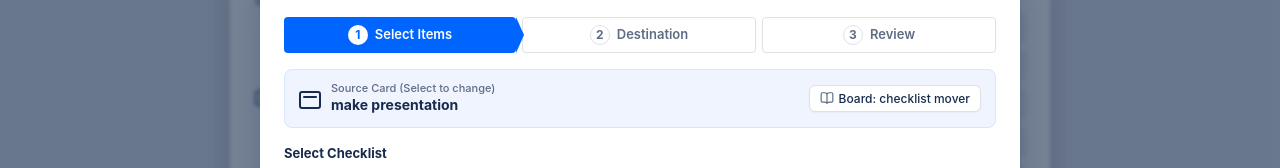
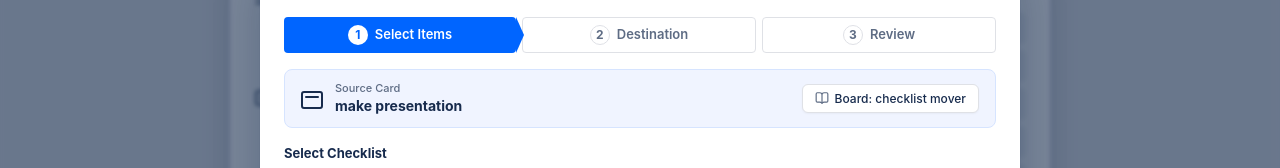
Before and after one commit to Techexplified/checklistmoverfrontend, a React (Vite) app: page / in a window 1280 px wide. Both pictures are taken after a click on the button "Open Checklist Mover". Shown: the part 226-394 px from the top of the page. Built offline with nearby package versions, Linux system fonts and the light colour scheme; a web font is replaced by a local one.

Commit message:
fix: restore pixel-perfect Source Card banner matching mockup design

```diff
--- a/src/App.css
+++ b/src/App.css
@@ -883,21 +883,31 @@
   background: #F0F4FF;
   border: 1px solid #D6E4FF;
   border-radius: 8px;
-  padding: 12px 14px;
+  padding: 12px 16px;
   display: flex;
   align-items: center;
   justify-content: space-between;
+  gap: 16px;
 }
 
 .source-card-left {
   display: flex;
   align-items: center;
-  gap: 10px;
+  gap: 12px;
+  min-width: 0;
 }
 
 .card-symbol-box {
   display: flex;
   align-items: center;
+  flex-shrink: 0;
+}
+
+.source-card-text-group {
+  display: flex;
+  flex-direction: column;
+  gap: 2px;
+  min-width: 0;
 }
 
 .source-card-meta {
@@ -911,20 +921,66 @@
   font-size: 14px;
   font-weight: 700;
   color: #172B4D;
+  line-height: 1.3;
+}
+
+.source-card-select-wrapper {
+  position: relative;
+  display: inline-flex;
+  align-items: center;
+  max-width: fit-content;
+}
+
+.source-card-clean-select {
+  appearance: none;
+  -webkit-appearance: none;
+  -moz-appearance: none;
+  background: transparent;
+  border: none;
+  padding: 0 18px 0 0;
+  margin: 0;
+  font-size: 14px;
+  font-weight: 700;
+  color: #172B4D;
+  cursor: pointer;
+  outline: none;
+  font-family: inherit;
+  line-height: 1.3;
+  transition: color 0.15s ease;
+}
+
+.source-card-clean-select:hover {
+  color: #0065FF;
+}
+
+.source-clean-chevron {
+  position: absolute;
+  right: 0;
+  top: 50%;
+  transform: translateY(-50%);
+  color: #5E6C84;
+  pointer-events: none;
+  transition: color 0.15s ease;
+}
+
+.source-card-select-wrapper:hover .source-clean-chevron {
+  color: #0065FF;
 }
 
 .board-badge {
   display: flex;
   align-items: center;
-  gap: 5px;
+  gap: 6px;
   background: #FFFFFF;
   border: 1px solid #DFE1E6;
-  padding: 4px 10px;
+  padding: 5px 12px;
   border-radius: 6px;
   font-size: 12px;
   font-weight: 500;
   color: #172B4D;
   box-shadow: 0 1px 2px rgba(0, 0, 0, 0.04);
+  white-space: nowrap;
+  flex-shrink: 0;
 }
 
 .board-badge-icon {
--- a/src/components/ChecklistMoverModal.jsx
+++ b/src/components/ChecklistMoverModal.jsx
@@ -204,41 +204,28 @@ export default function ChecklistMoverModal() {
               <div className="step-content step-1">
                 {/* Source Card Box */}
                 <div className="source-card-badge-box">
-                  <div className="source-card-left" style={{ flex: 1, minWidth: 0 }}>
+                  <div className="source-card-left">
                     <div className="card-symbol-box">
                       <div className="card-window-icon"></div>
                     </div>
-                    <div style={{ flex: 1, minWidth: 0, paddingRight: '8px' }}>
-                      <div className="source-card-meta">Source Card (Select to change)</div>
+                    <div className="source-card-text-group">
+                      <div className="source-card-meta">Source Card</div>
                       {cards.length > 1 ? (
-                        <select
-                          className="source-card-dropdown"
-                          value={modalSourceCard?.id}
-                          onChange={(e) => changeSourceCard(e.target.value)}
-                          style={{
-                            background: '#FFFFFF',
-                            border: '1px solid #DFE1E6',
-                            borderRadius: '4px',
-                            fontWeight: 700,
-                            fontSize: '13px',
-                            color: '#172B4D',
-                            cursor: 'pointer',
-                            outline: 'none',
-                            padding: '4px 10px',
-                            marginTop: '2px',
-                            width: '100%',
-                            maxWidth: '480px'
-                          }}
-                        >
-                          {cards.map(c => {
-                            const totalCardItems = c.checklists?.reduce((sum, ch) => sum + (ch.items?.length || 0), 0) || 0;
-                            return (
+                        <div className="source-card-select-wrapper">
+                          <select
+                            className="source-card-clean-select"
+                            value={modalSourceCard?.id}
+                            onChange={(e) => changeSourceCard(e.target.value)}
+                            title="Click to switch source card"
+                          >
+                            {cards.map(c => (
                               <option key={c.id} value={c.id}>
-                                {c.title} ({totalCardItems} items)
+                                {c.title}
                               </option>
-                            );
-                          })}
-                        </select>
+                            ))}
+                          </select>
+                          <ChevronDown size={14} className="source-clean-chevron" />
+                        </div>
                       ) : (
                         <div className="source-card-name">{modalSourceCard?.title || 'Current Card'}</div>
                       )}
```
